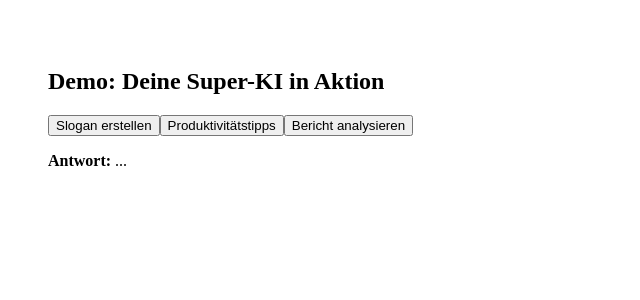
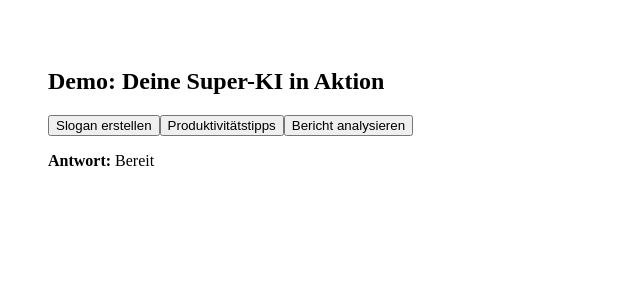
Before and after one commit to Faty-cmd/nexors-platform, a Next.js app: page /demo in a window 1280 px wide. Shown: the top 300 px of the page, without its empty margins (0-640 px from the left). Built offline with nearby package versions, Linux system fonts and the light colour scheme.

Commit message:
Update demo.js

```diff
--- a/pages/demo.js
+++ b/pages/demo.js
@@ -3,13 +3,18 @@ import { getGPTResponse } from "../lib/gpt";
 
 export default function Demo() {
   const [task, setTask] = useState("");
-  const [response, setResponse] = useState("...");
+  const [response, setResponse] = useState("Bereit");
 
   const handleTask = async (prompt) => {
     setTask(prompt);
-    setResponse("Lädt...");
-    const result = await getGPTResponse(prompt);
-    setResponse(result);
+    setResponse("Antwort wird geladen...");
+    try {
+      const result = await getGPTResponse(prompt);
+      setResponse(result);
+    } catch (e) {
+      setResponse("Fehler beim Abrufen der Antwort.");
+      console.error("Fehler:", e);
+    }
   };
 
   return (
```
